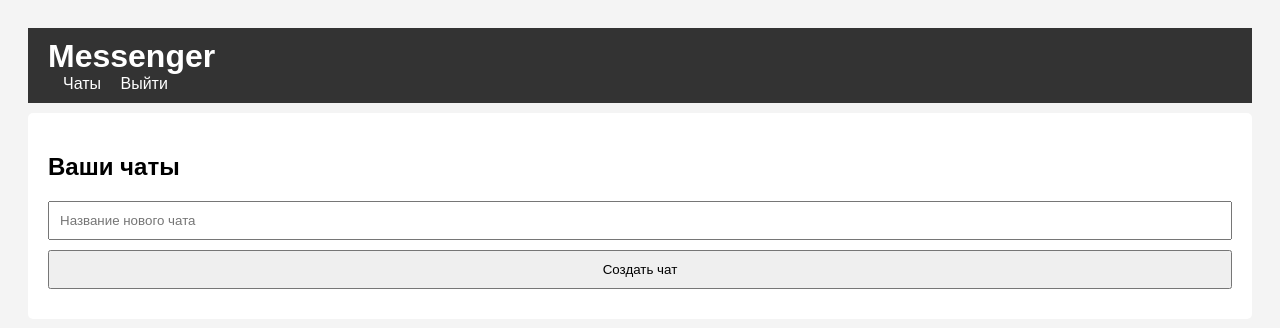
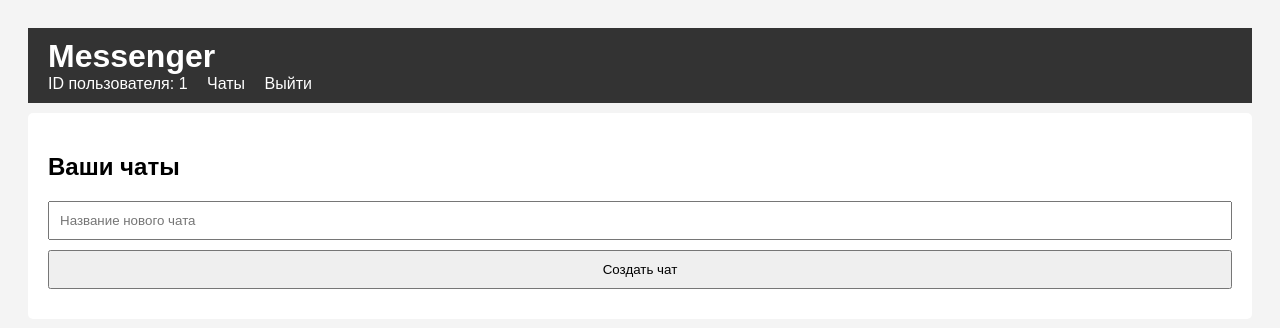
Before and after one commit to VadimPinyugin/project, a Flask app: page /chats-page in a window 1280 px wide. Shown: the top 328 px of the page. Run offline with Flask 3, Linux system fonts and the light colour scheme; the visitor is signed in with stand-in values (Sample User, id 1).

Commit message:
Update base.html

```diff
--- a/templates/base.html
+++ b/templates/base.html
@@ -11,6 +11,7 @@
         <h1>Messenger</h1>
         <nav>
             {% if session.get('user_id') %}
+                <span class="user-id">ID пользователя: {{ session.get('user_id') }}</span>
                 <a href="{{ url_for('chats_page') }}">Чаты</a>
                 <a href="{{ url_for('logout_page') }}">Выйти</a>
             {% else %}
```
